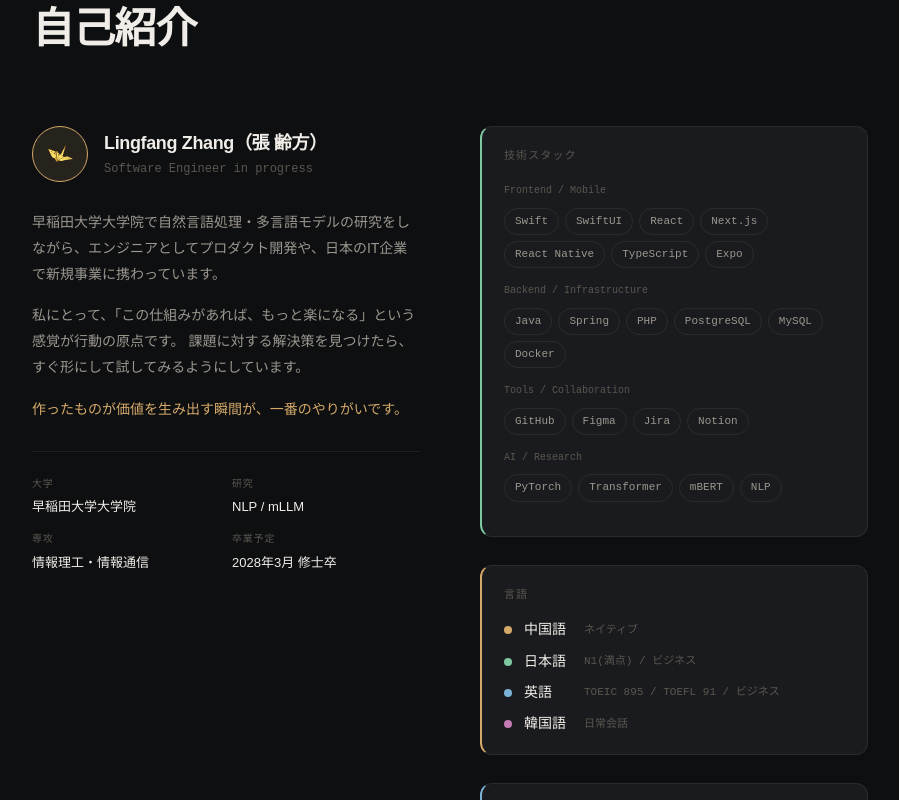
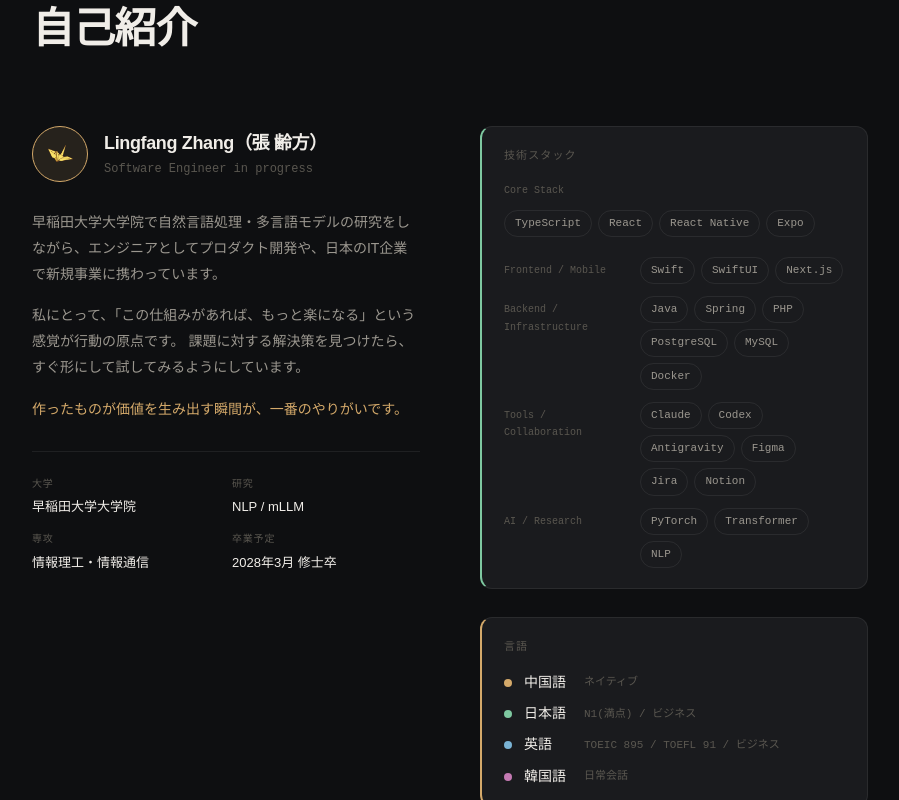
Before and after one commit to mamezlf/portfolio, a React (Vite) app: page / in a window 1280 px wide. Shown: the part 960-1760 px from the top of the page, without its empty margins (190-1089 px from the left). Built offline with nearby package versions, Linux system fonts and the light colour scheme.

Commit message:
更换了about skill stack 的呈现形式

```diff
--- a/src/components/About.tsx
+++ b/src/components/About.tsx
@@ -26,11 +26,11 @@ const techGroups = [
   },
   {
     label: "Tools / Collaboration",
-    techs: ["GitHub", "Figma", "Jira", "Notion"],
+    techs: ["Claude", "Codex", "Antigravity", "Figma", "Jira", "Notion"],
   },
   {
     label: "AI / Research",
-    techs: ["PyTorch", "Transformer", "mBERT", "NLP"],
+    techs: ["PyTorch", "Transformer", "NLP"],
   },
 ];
 
@@ -102,18 +102,40 @@ const About: React.FC = () => {
               style={{ borderLeft: "2px solid var(--green)" }}
             >
               <h4 className="skills-heading">技術スタック</h4>
-              {techGroups.map(({ label, techs }) => (
-                <div key={label} className="tech-group">
-                  <span className="tech-group-label">{label}</span>
+
+              {/* Core Stack */}
+              <div style={{ marginBottom: "20px" }}>
+                <span className="tech-group-label" style={{ display: "block", marginBottom: "10px" }}>Core Stack</span>
                 <div className="tech-tags">
-                    {techs.map((t) => (
-                      <span key={t} className="tag">
+                  {["TypeScript", "React", "React Native", "Expo"].map((t) => (
+                    <span key={t} className="tag" >
                       {t}
                     </span>
                   ))}
                 </div>
               </div>
+
+              {/* Compact Stack */}
+              <div style={{ display: "flex", flexDirection: "column", gap: "12px" }}>
+                {techGroups.map(({ label, techs }) => {
+                  const coreSet = new Set(["React", "React Native", "TypeScript", "Expo"]);
+                  const remaining = techs.filter(t => !coreSet.has(t));
+                  if (remaining.length === 0) return null;
+
+                  return (
+                    <div key={label} style={{ display: "flex", alignItems: "baseline", gap: "16px" }}>
+                      <span className="tech-group-label" style={{ display: "block", width: "120px", flexShrink: 0, margin: 0 }}>{label}</span>
+                      <div className="tech-tags" style={{ gap: "6px" }}>
+                        {remaining.map((t) => (
+                          <span key={t} className="tag" style={{ background: "transparent" }}>
+                            {t}
+                          </span>
                         ))}
+                      </div>
+                    </div>
+                  );
+                })}
+              </div>
             </div>
             {/* Languages */}
             <div
```
Lines whose indentation alone changed are shown as unchanged.
